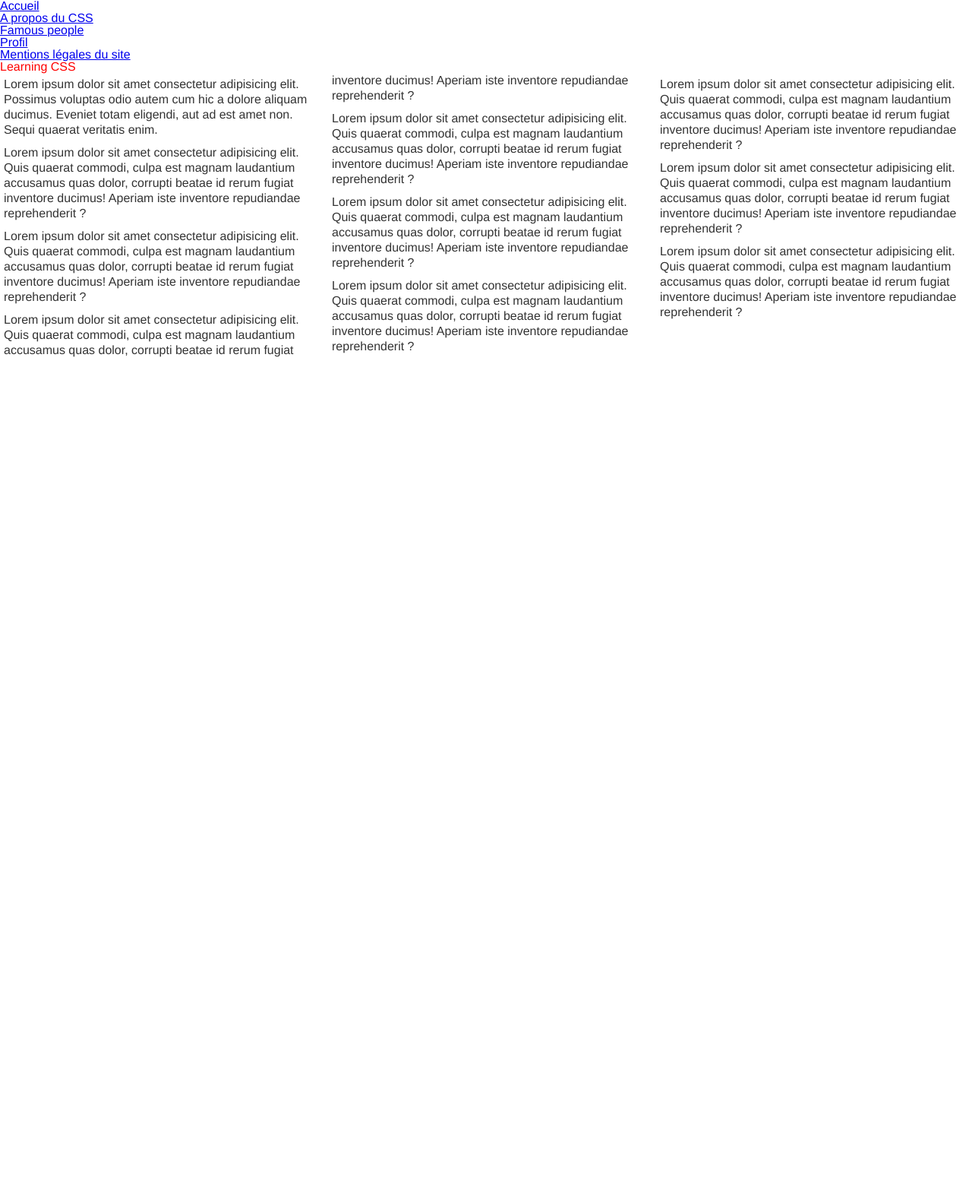
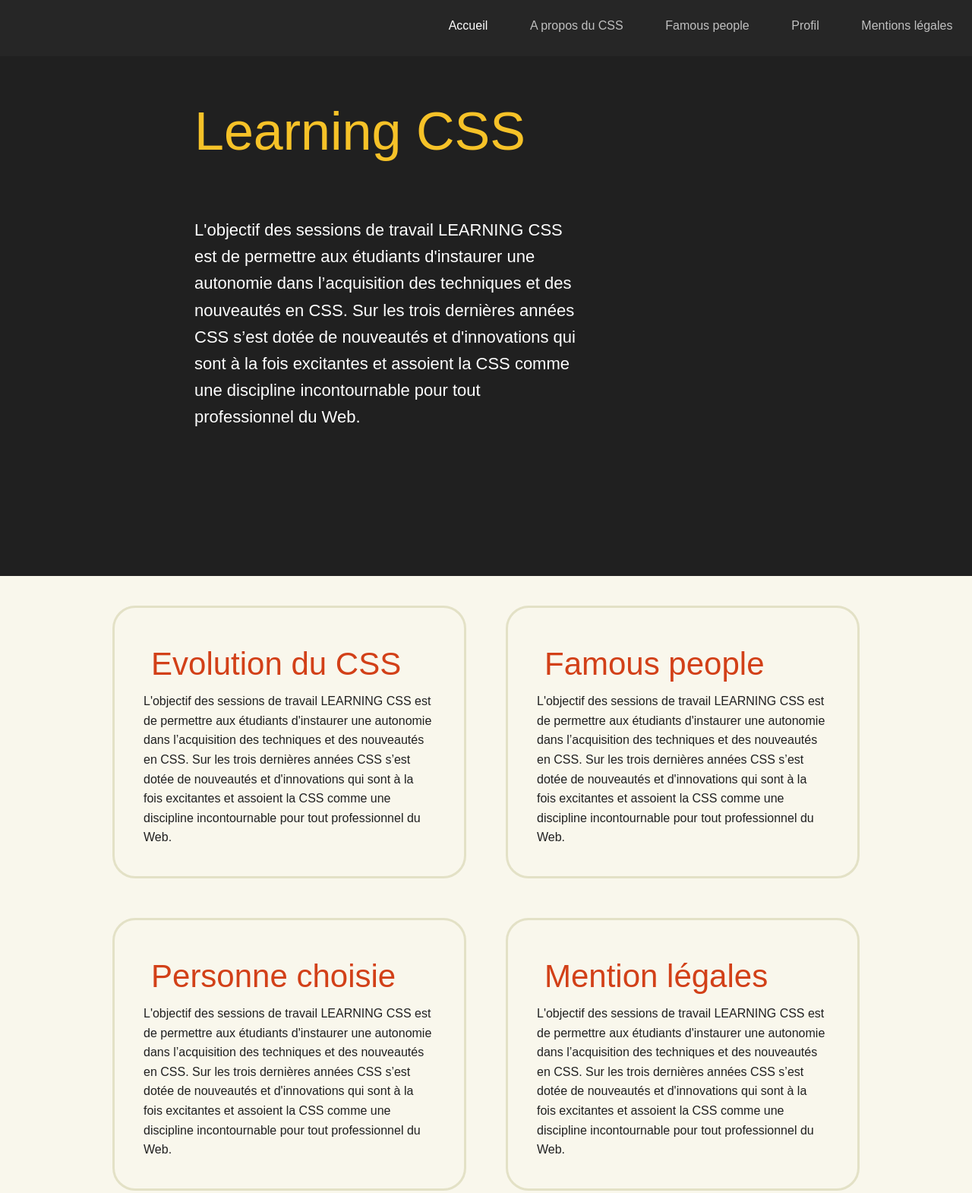
Before and after one commit to MargotGregorieff/B3-2020-2021-CSS-learning-css, a plain HTML site: page index.html in a window 1280 px wide. Shown: the top 1570 px of the page at 76% size. Before the commit the page ends 800 px from the top, so only its background shows below. Drawn offline with Linux system fonts and the light colour scheme.

Commit message:
modifications

```diff
--- a/index.html
+++ b/index.html
@@ -29,24 +29,43 @@
                     <a href="pages/profil.html">Profil</a>
                 </li>
                 <li class="btn">
-                    <a href="pages/mentionslegales.html">Mentions légales du site</a>
+                    <a href="pages/mentionslegales.html">Mentions légales</a>
                 </li>
             </ul>
         </nav>
     </header>
-    <h1>Learning CSS</h1>
-    <section>
-        <p>Lorem ipsum dolor sit amet consectetur adipisicing elit. Possimus voluptas odio autem cum hic a dolore aliquam ducimus. Eveniet totam eligendi, aut ad est amet non. Sequi quaerat veritatis enim.</p>
-        <p>Lorem ipsum dolor sit amet consectetur adipisicing elit. Quis quaerat commodi, culpa est magnam laudantium accusamus quas dolor, corrupti beatae id rerum fugiat inventore ducimus! Aperiam iste inventore repudiandae reprehenderit ?</p>
-        <p>Lorem ipsum dolor sit amet consectetur adipisicing elit. Quis quaerat commodi, culpa est magnam laudantium accusamus quas dolor, corrupti beatae id rerum fugiat inventore ducimus! Aperiam iste inventore repudiandae reprehenderit ?</p>
-        <p>Lorem ipsum dolor sit amet consectetur adipisicing elit. Quis quaerat commodi, culpa est magnam laudantium accusamus quas dolor, corrupti beatae id rerum fugiat inventore ducimus! Aperiam iste inventore repudiandae reprehenderit ?</p>
-        <p>Lorem ipsum dolor sit amet consectetur adipisicing elit. Quis quaerat commodi, culpa est magnam laudantium accusamus quas dolor, corrupti beatae id rerum fugiat inventore ducimus! Aperiam iste inventore repudiandae reprehenderit ?</p>
-        <p>Lorem ipsum dolor sit amet consectetur adipisicing elit. Quis quaerat commodi, culpa est magnam laudantium accusamus quas dolor, corrupti beatae id rerum fugiat inventore ducimus! Aperiam iste inventore repudiandae reprehenderit ?</p>
-        <p>Lorem ipsum dolor sit amet consectetur adipisicing elit. Quis quaerat commodi, culpa est magnam laudantium accusamus quas dolor, corrupti beatae id rerum fugiat inventore ducimus! Aperiam iste inventore repudiandae reprehenderit ?</p>
-        <p>Lorem ipsum dolor sit amet consectetur adipisicing elit. Quis quaerat commodi, culpa est magnam laudantium accusamus quas dolor, corrupti beatae id rerum fugiat inventore ducimus! Aperiam iste inventore repudiandae reprehenderit ?</p>
-        <p>Lorem ipsum dolor sit amet consectetur adipisicing elit. Quis quaerat commodi, culpa est magnam laudantium accusamus quas dolor, corrupti beatae id rerum fugiat inventore ducimus! Aperiam iste inventore repudiandae reprehenderit ?</p>
-        <p>Lorem ipsum dolor sit amet consectetur adipisicing elit. Quis quaerat commodi, culpa est magnam laudantium accusamus quas dolor, corrupti beatae id rerum fugiat inventore ducimus! Aperiam iste inventore repudiandae reprehenderit ?</p>
-    </section>
+    <main>
+        <h1>Learning CSS</h1>
+        <section>
+            <p>L'objectif des sessions de travail LEARNING CSS est de permettre aux étudiants d'instaurer une autonomie dans l’acquisition des techniques et des nouveautés en CSS. Sur les trois dernières années CSS s’est dotée de nouveautés et d'innovations
+                qui sont à la fois excitantes et assoient la CSS comme une discipline incontournable pour tout professionnel du Web.</p>
+        </section>
+        <section class="secondary-section">
+            <article>
+                <h2>Evolution du CSS</h2>
+                <p>L'objectif des sessions de travail LEARNING CSS est de permettre aux étudiants d'instaurer une autonomie dans l’acquisition des techniques et des nouveautés en CSS. Sur les trois dernières années CSS s’est dotée de nouveautés et d'innovations
+                    qui sont à la fois excitantes et assoient la CSS comme une discipline incontournable pour tout professionnel du Web.</p>
+            </article>
+            <article>
+                <h2>Famous people</h2>
+                <p>L'objectif des sessions de travail LEARNING CSS est de permettre aux étudiants d'instaurer une autonomie dans l’acquisition des techniques et des nouveautés en CSS. Sur les trois dernières années CSS s’est dotée de nouveautés et d'innovations
+                    qui sont à la fois excitantes et assoient la CSS comme une discipline incontournable pour tout professionnel du Web.</p>
+            </article>
+            <article>
+                <h2>Personne choisie</h2>
+                <p>L'objectif des sessions de travail LEARNING CSS est de permettre aux étudiants d'instaurer une autonomie dans l’acquisition des techniques et des nouveautés en CSS. Sur les trois dernières années CSS s’est dotée de nouveautés et d'innovations
+                    qui sont à la fois excitantes et assoient la CSS comme une discipline incontournable pour tout professionnel du Web.</p>
+            </article>
+            <article>
+                <h2>Mention légales</h2>
+                <p>L'objectif des sessions de travail LEARNING CSS est de permettre aux étudiants d'instaurer une autonomie dans l’acquisition des techniques et des nouveautés en CSS. Sur les trois dernières années CSS s’est dotée de nouveautés et d'innovations
+                    qui sont à la fois excitantes et assoient la CSS comme une discipline incontournable pour tout professionnel du Web.</p>
+            </article>
+        </section>
+    </main>
+    <footer>
+        <p>Réalisé par Margot Gregorieff</p>
+    </footer>
 </body>
 
 </html>
--- a/styles/homepage.css
+++ b/styles/homepage.css
@@ -0,0 +1,30 @@
+h2 {
+    margin: 15px 10px 15px 10px;
+    font-size: 42px;
+}
+
+p {
+    width: 40%;
+    margin: 0% 20% 10% 20%;
+}
+
+.secondary-section {
+    background: rgb(249, 247, 236);
+    display: flex;
+    flex-wrap: wrap;
+    flex-direction: row;
+    justify-content: center;
+}
+
+.secondary-section p {
+    color: rgb(32, 32, 32);
+    font-size: 16px;
+    margin: 0%;
+    width: auto;
+}
+
+article {
+    border: solid rgb(227, 225, 198);
+    padding: 3%;
+    margin: 2%;
+}
--- a/styles/style.css
+++ b/styles/style.css
@@ -1,21 +1,134 @@
-h1 {
-    color: red;
+* {
+    box-sizing: content-box;
 }
 
 body {
     font-family: Helvetica, sans-serif;
     font-weight: 200;
+    background: rgb(32, 32, 32);
+    font-family: 'Ubuntu', Arial, sans-serif;
+}
+
+h1 {
+    /*margin: 3% 1% 3% 1%;*/
+    padding: 5% 20% 5% 20%;
+    color: rgb(246, 194, 40);
+    font-size: 70px;
+    font-family: 'Vinnytsia', Arial, sans-serif;
+    line-height: 1;
+    font-weight: 400;
+}
+
+h2 {
+    margin: 20px 10px 20px 10px;
+    color: rgb(210, 64, 24);
+    font-size: 52px;
+    font-family: 'Vinnytsia', Arial, sans-serif;
+    line-height: 1;
+    font-weight: 400;
 }
 
 p {
-    line-height: 20px;
-    margin: 0px;
-    padding: 5px;
-    color: #333;
+    color: #ffffff;
+    font-size: 22px;
+    line-height: 1.6;
+    font-weight: 400;
+}
+
+section {
+    padding: 1% 0% 5% 0%;
+}
+
+article {
+    border: solid rgb(227, 225, 198);
+    border-width: 2px;
+    border-radius: 30px;
+    padding: 3% 10% 3% 10%;
+    width: 30%;
+    margin: 2% 20% 0% 20%;
 }
 
 
-/*column*/
+/* liste à puces mentions légales */
+
+article ul li {
+    list-style-type: circle;
+    padding: 1vw;
+    color: #ffffff;
+    font-size: 22px;
+    line-height: 1.6;
+    font-weight: 400;
+}
+
+
+/* menu principal */
+
+nav {
+    background: rgb(38, 38, 38);
+    width: 100%;
+    display: flex;
+    text-align: center;
+    justify-content: flex-end;
+    align-items: center;
+}
+
+nav ul li.btn {
+    list-style-type: none;
+    display: inline-block;
+    padding: 2vw;
+}
+
+nav ul li.btn a {
+    text-decoration: none;
+    color: #C0C0C0;
+}
+
+nav ul li.btn a:hover {
+    color: white;
+    transition: .8s;
+}
+
+nav ul li.btn a:after {
+    content: '';
+    display: block;
+    margin: 5px 0px 0px 0px;
+    height: 2px;
+    width: auto;
+    transition: all .8s ease-out;
+}
+
+nav ul li.btn a:hover:after {
+    width: 100%;
+    background: white;
+}
+
+nav ul li.btn-on {
+    list-style-type: none;
+    display: inline-block;
+    padding: 2vw;
+}
+
+nav ul li.btn-on a {
+    color: white;
+    text-decoration: none;
+}
+
+footer {
+    background: rgb(38, 38, 38);
+    width: 100%;
+    display: flex;
+    text-align: center;
+    justify-content: flex-end;
+}
+
+footer p {
+    color: white;
+    font-size: 12px;
+    margin: 2% 0% 2% 0%;
+}
+
+
+/*column
 
 section {
     column-count: 3;
```
Also changed, not shown: pages/mentionslegales.html (+26 -3 lines), src/myself.jpeg (added), 2 other files.
